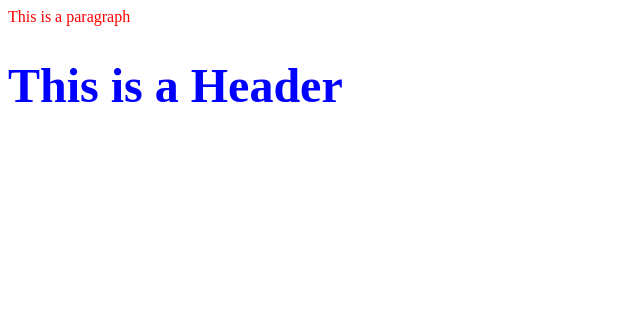
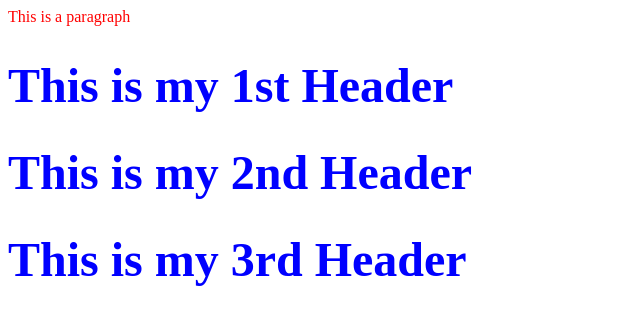
Before and after one commit to vetim/SsHRep, a plain HTML site: page index.html in a window 1280 px wide. Shown: the whole page, without its empty margins (0-640 px from the left). Drawn offline with Linux system fonts and the light colour scheme.

Commit message:
Added Headrs 2nd and 3rd

```diff
--- a/index.html
+++ b/index.html
@@ -10,7 +10,10 @@
 	</head
 	<body>
 		<p>This is a paragraph</p>
-		<H1>This is a Header</H1>
+		<H1>This is my 1st Header</H1>
+		<H1>This is my 2nd Header</H1>
+		<H1>This is my 3rd Header</H1>
+
 	</body>
 </html>
 <html></html>
```
